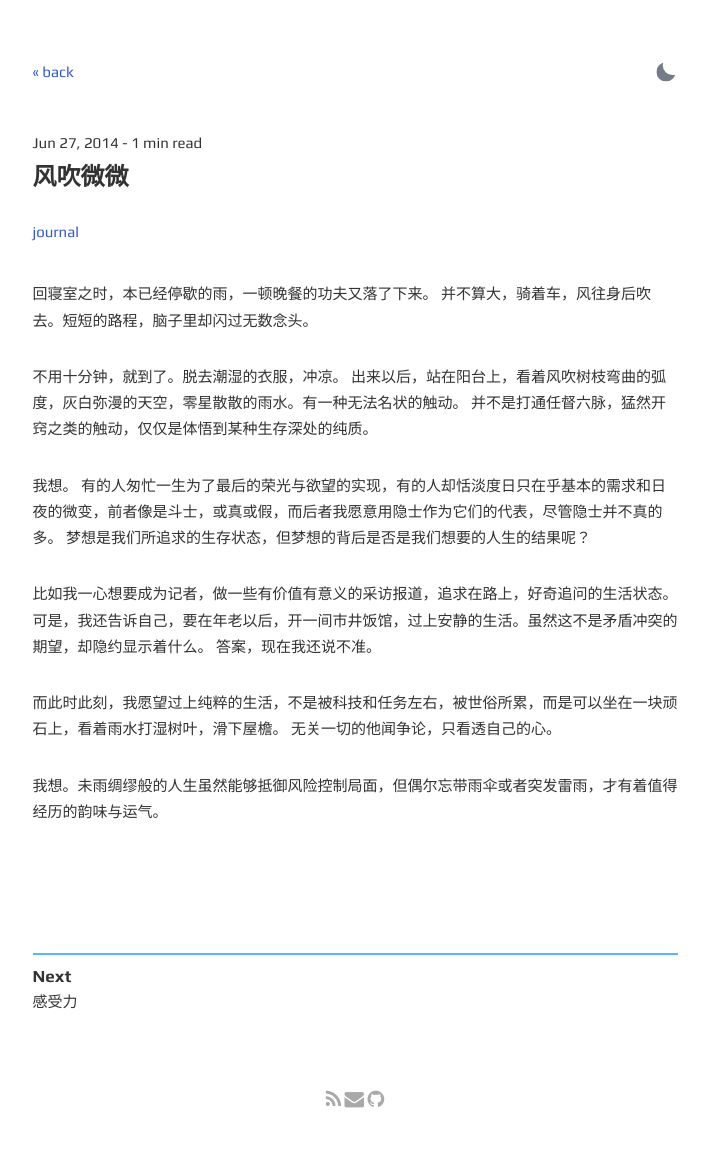
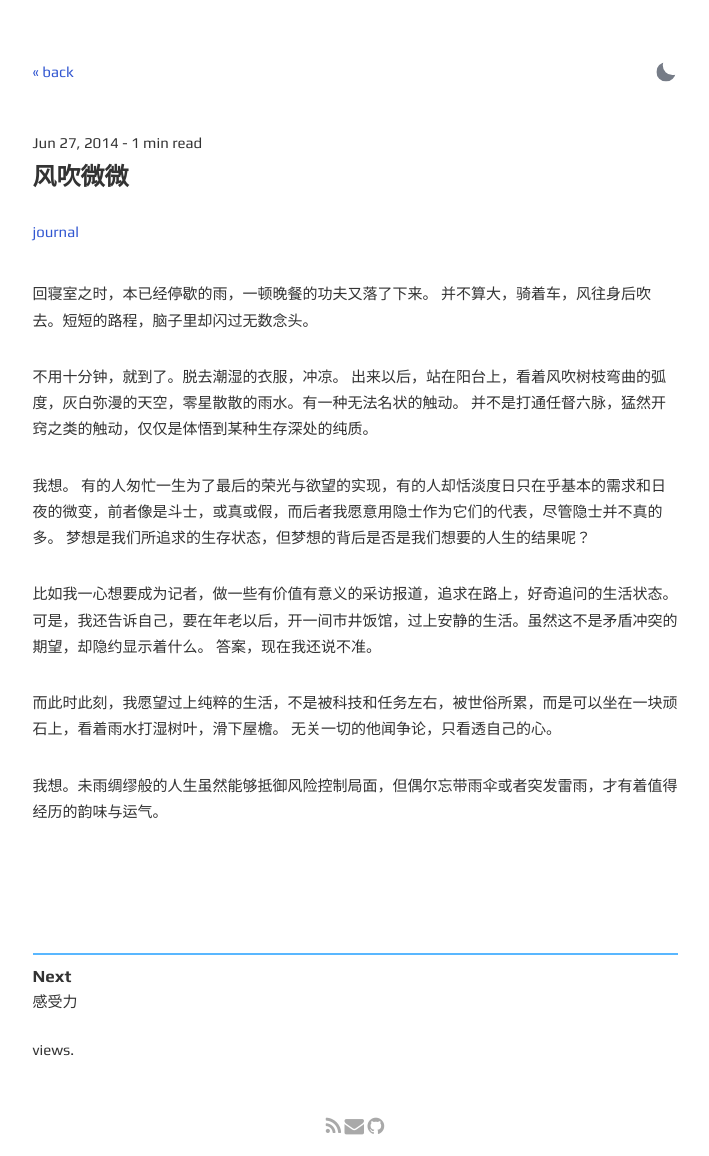
Before and after one commit to codyb1ue/codyb1ue.github.io, a Jekyll site: the page built from _posts/2014-06-27-breeze.md, in a window 1280 px wide. Shown: the whole page, without its empty margins (285-994 px from the left). Built offline with Jekyll 4.4.1, drawn with Linux system fonts in a browser that asks for light colours; comment, search, counter and statistics services are not loaded; before the commit the page ends 1130 px from its top, so only the background shows below that.

Commit message:
Update post.html

```diff
--- a/_layouts/post.html
+++ b/_layouts/post.html
@@ -37,4 +37,10 @@
 
   </nav>
 </section>
+
+<script async src="//busuanzi.ibruce.info/busuanzi/2.3/busuanzi.pure.mini.js"></script>
+<span id="busuanzi_container_site_pv">
+    <span id="busuanzi_value_page_pv"></span> views.
+</span>
+
 {% include disqus.html %}
```
